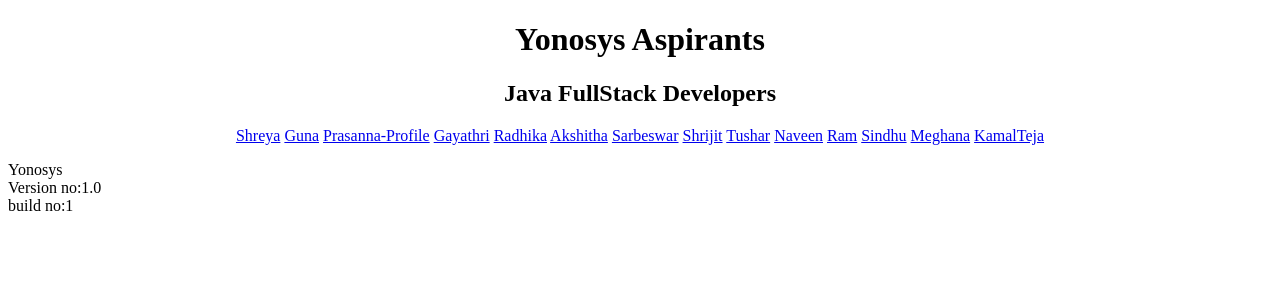
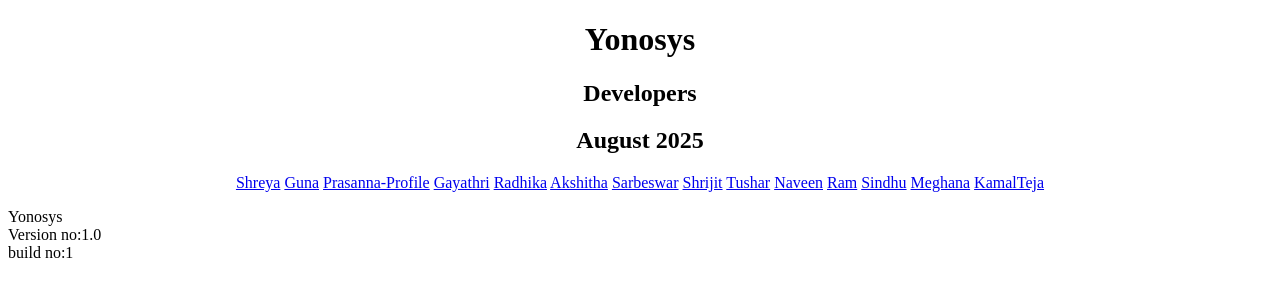
Before and after one commit to yonosyshyd-prog/yonosysemp, a plain HTML site: page index.html in a window 1280 px wide. Drawn offline with Linux system fonts and the light colour scheme.

Commit message:
Update index.html
test

```diff
--- a/index.html
+++ b/index.html
@@ -5,8 +5,9 @@
 </head>
 <body>
 <center>
-<h1>Yonosys Aspirants</h1>
-<h2>Java FullStack Developers </h2>
+<h1>Yonosys </h1>
+<h2> Developers </h2>
+  <h2> August 2025</h2>
 
   <a href="shreya-portfolio.html">Shreya</a>
 <a href="guna/portfolio.html">Guna</a>
```
